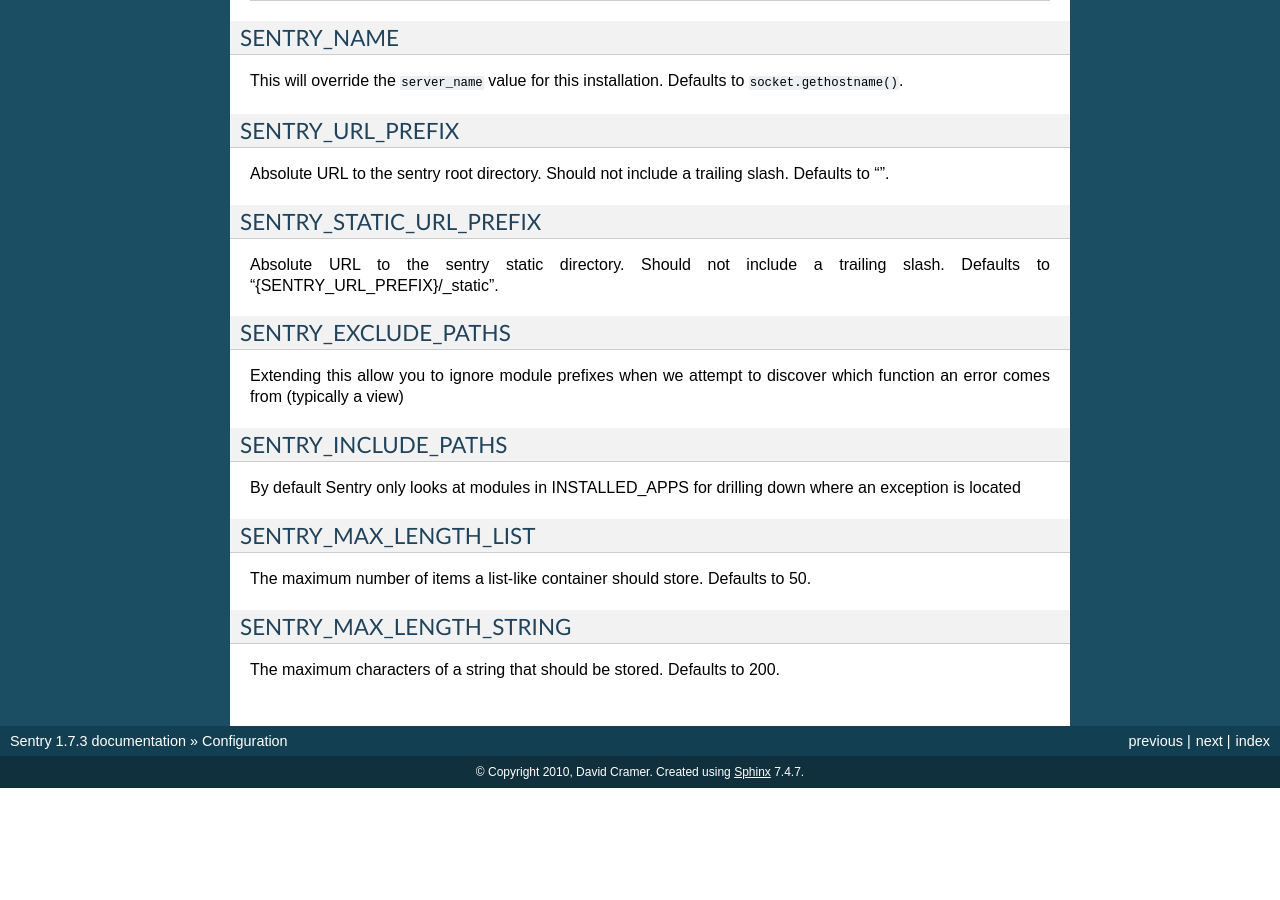
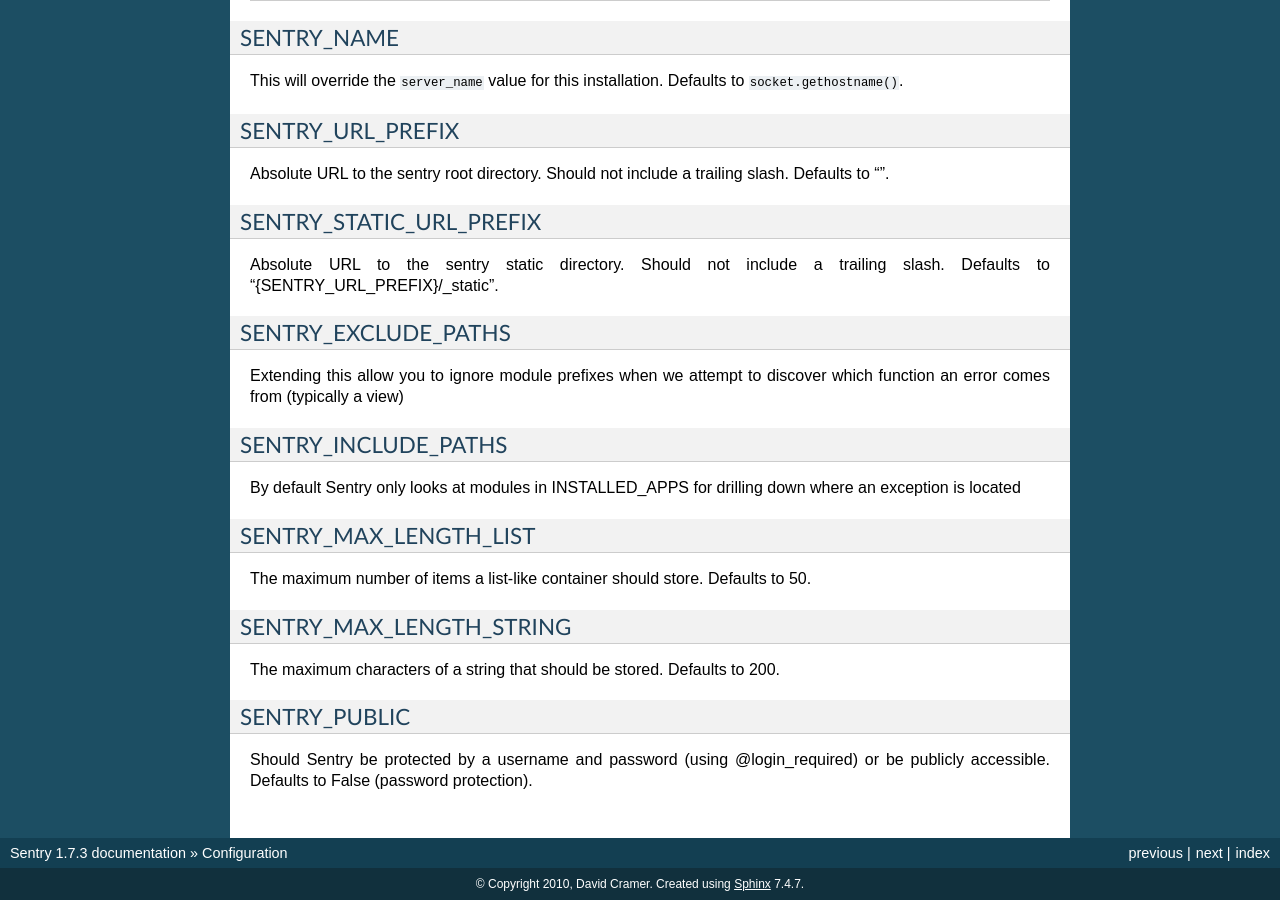
Before and after one commit to JohnFredok/apm-agent-python, a Sphinx documentation site: the page built from docs/config.rst, in a window 1280 px wide and 900 px high, scrolled down 4644 px. Built offline with Sphinx 7.4.7, drawn with Linux system fonts in a browser that asks for light colours; before the commit the page ends 5432 px from its top, so only the background shows below that.

Commit message:
Added documentation for "PUBLIC" setting.

```diff
--- a/docs/config.rst
+++ b/docs/config.rst
@@ -290,3 +290,9 @@
 ########################
 
 The maximum characters of a string that should be stored. Defaults to 200.
+
+########################
+SENTRY_PUBLIC
+########################
+
+Should Sentry be protected by a username and password (using @login_required) or be publicly accessible. Defaults to False (password protection).
```
